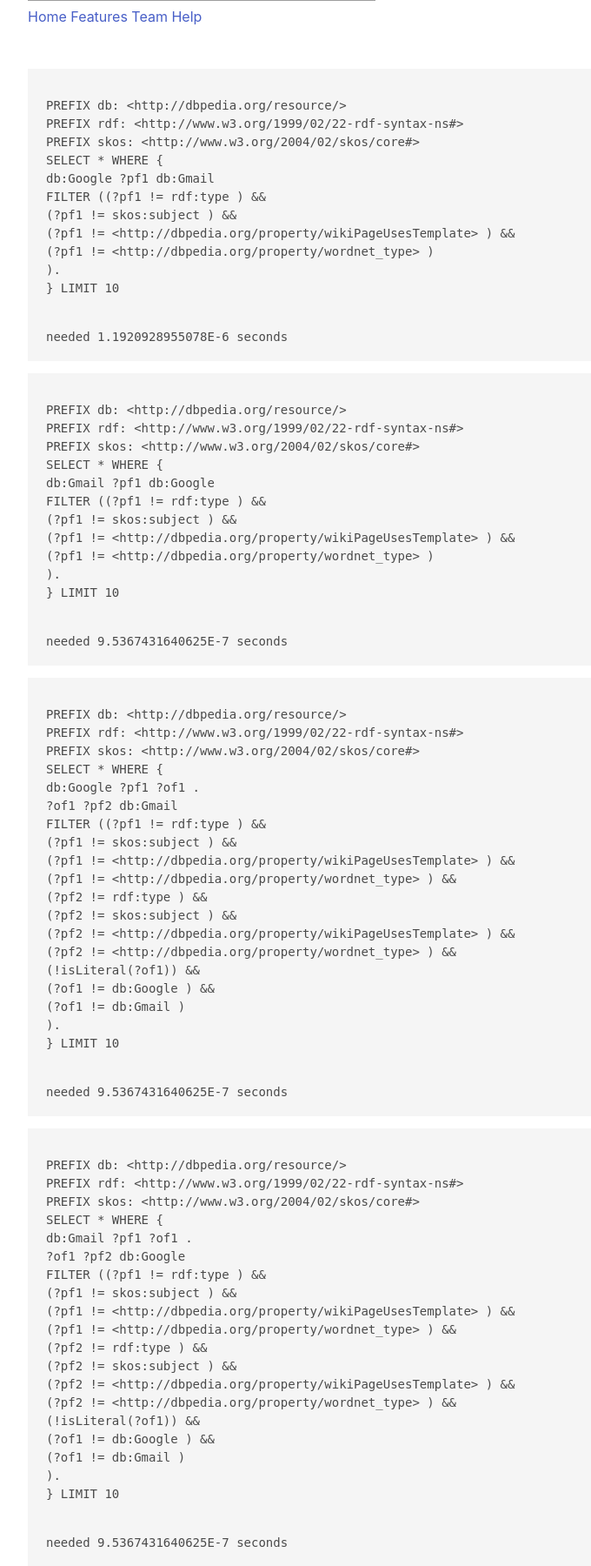
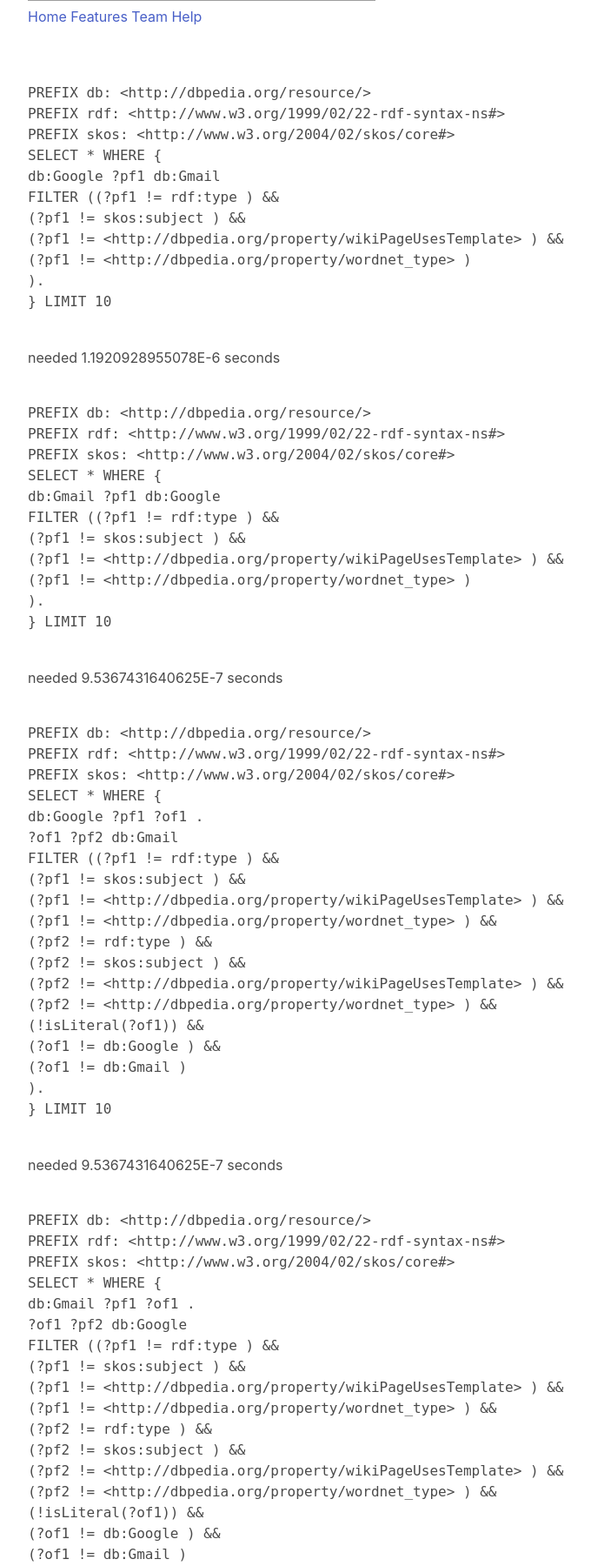
Before and after one commit to PauloFranco/relfinder, a PHP site: page /edsa-WebDev/index.php in a window 1280 px wide. Shown: the part 299-2099 px from the top of the page at 87% size, without its empty margins (32-712 px from the left). Run offline with PHP 8.4, Linux system fonts and the light colour scheme; data that the repository does not hold is empty; some libraries are stand-ins or nearby versions; grey boxes are pictures that could not be loaded.

Commit message:
minor changes

```diff
--- a/AllObjects.php
+++ b/AllObjects.php
@@ -6,7 +6,9 @@
 
 		array_unique($objects);
 		echo "<br>Esses são todos os Objetos na relação:<br>";
+		echo"<pre>";
 		var_dump($objects);
+		echo"</pre>";
 		echo "<br>";
 	}
 ?>
--- a/index.php
+++ b/index.php
@@ -63,12 +63,14 @@
 		'http://dbpedia.org/property/wordnet_type'
 
 		);
-	$avoidCycles = 2;
+ 	$avoidCycles = 2;
 
 	$arr = $r->getQueries($object1, $object2, $maxDistance, $limit, $ignoredObjects, $ignoredProperties, $avoidCycles);
 	//print_r($arr);
 ?>
-	<div class="container content">
+    <div class="container content">
+
+
 <?php
 	$results_arr = array();
 	$predicates = array();
@@ -79,11 +81,13 @@
 			$objects = array();
 			$connectors = array();
 			$now = microtime(true);
-			echo "<pre>";
+            echo '<div class="columns is-multiline"> <div class="column">';
+		//	echo "<pre>";
 			echo "<xmp>".$query."</xmp>";
 			echo $r->executeSparqlQuery($query, "HTML");
 			$result = $r->executeSparqlQuery($query);
 			echo "<br>needed ".(microtime(true)-$now)." seconds<br>";
+
 			if(preg_match('/"value"/',$result)){
 				preg_match('/"vars":\s\[(\S+\s?\S+)+\]/', $result, $connectors[]);
 
@@ -95,6 +99,7 @@
 					preg_match_all('/middle\S+\s{\s\S+\s\S+\s\S+\s"(\S+)"/',$result, $regexed_objects[]);
 				}
 			}
+
 			if(!empty($regexed_objects)){
 				allObjects(end($regexed_objects), $objects);
 			}
@@ -110,11 +115,10 @@
 				sameType($objects, $r);
 				unset($objects);
 			}
-			echo "</pre>";
+			//echo "</pre>";
+            echo '</div></div>';
 		}
 	}
-
-
 ?>
 	</div>
 </section>
```
